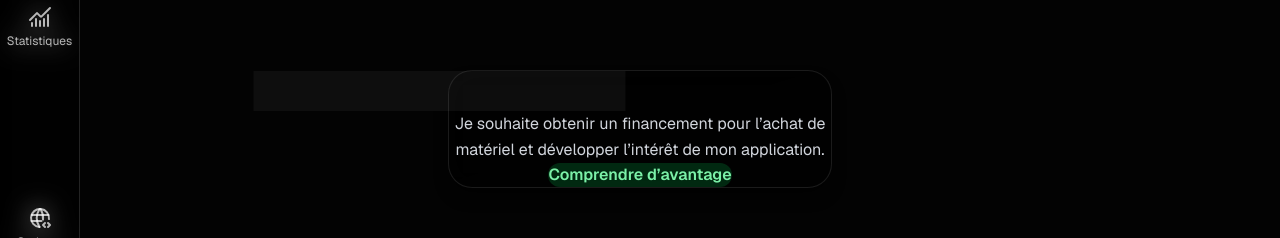
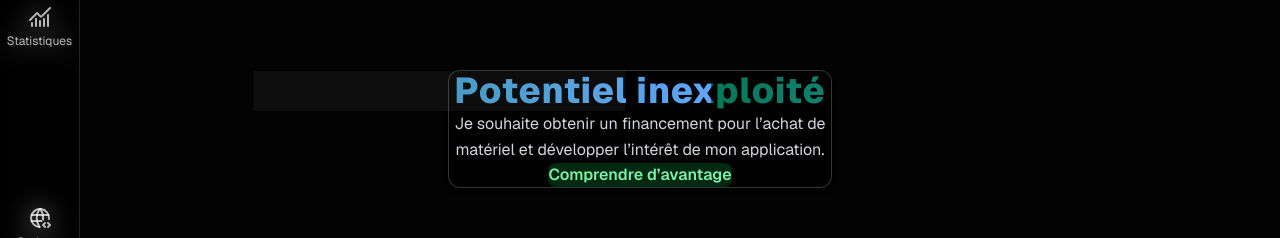
Before and after one commit to nonnzy7even7iete/nonnzytransformiumfullstackbundel, a Next.js app: page /dashboard in a window 1280 px wide. Shown: the part 271-509 px from the top of the page. Built offline with nearby package versions, Linux system fonts and the light colour scheme; no server answers; sample sign-in values are in the browser's storage.

Commit message:
Zy Bulding workflow

```diff
--- a/src/components/PotentialCard.tsx
+++ b/src/components/PotentialCard.tsx
@@ -1,7 +1,6 @@
 "use client";
 
 import { useRouter } from "next/navigation";
-import ShinyTitle from "./ShinyTitle"; // Assure-toi que ce composant existe
 
 interface PotentialCardProps {
   title?: string;
@@ -21,22 +20,63 @@ export default function PotentialCard({
       className="
         max-w-sm w-full mx-auto
         bg-gradient-to-br from-black/60 to-black/40
-        backdrop-blur-lg border border-white/10
-        rounded-3xl p-8
-        flex flex-col items-center text-center
-        shadow-lg shadow-black/50
-        hover:scale-105 hover:shadow-xl hover:shadow-green-400/30
-        transition-all duration-300
-        cursor-pointer
+        backdrop-blur-lg border border-white/20
+        rounded-xl p-8 flex flex-col items-center text-center
+        shadow-md shadow-black/40
+        hover:scale-105 hover:shadow-lg hover:shadow-green-400/20
+        transition-all duration-300 cursor-pointer
       "
     >
-      {/* Titre en shiny gradient */}
-      <ShinyTitle
-        text={title}
-        gradientFrom="green-700"
-        gradientTo="blue-400"
-        className="mb-4 tracking-wide"
-      />
+      {/* Titre shiny gradient */}
+      <h2 className="relative text-3xl md:text-4xl font-extrabold mb-4 tracking-wide bg-clip-text text-transparent">
+        {title}
+        <span className="shine-overlay"></span>
+
+        <style jsx>{`
+          h2 {
+            background-image: linear-gradient(
+              to right,
+              #047857,
+              #60a5fa
+            ); /* green-700 -> blue-400 */
+            background-size: 200% auto;
+            animation: shine 3s linear infinite;
+          }
+
+          @keyframes shine {
+            0% {
+              background-position: -200% 0;
+            }
+            100% {
+              background-position: 200% 0;
+            }
+          }
+
+          .shine-overlay {
+            position: absolute;
+            inset: 0;
+            background: rgba(255, 255, 255, 0.3);
+            opacity: 0;
+            pointer-events: none;
+            animation: shine-overlay 2.5s ease-in-out infinite;
+          }
+
+          @keyframes shine-overlay {
+            0% {
+              opacity: 0;
+              transform: translateX(-100%);
+            }
+            50% {
+              opacity: 0.5;
+              transform: translateX(50%);
+            }
+            100% {
+              opacity: 0;
+              transform: translateX(100%);
+            }
+          }
+        `}</style>
+      </h2>
 
       {/* Description */}
       <p className="text-gray-300 text-sm md:text-base mb-6 leading-relaxed">
@@ -49,7 +89,7 @@ export default function PotentialCard({
         className="
           px-8 py-3
           bg-green-500/20 text-green-300 font-semibold
-          rounded-xl
+          rounded-lg
           hover:bg-green-500/30
           hover:text-white
           transition-colors duration-300
--- a/src/components/ShinyTitle.tsx
+++ /dev/null
@@ -1,70 +0,0 @@
-"use client";
-
-interface ShinyTitleProps {
-  text: string;
-  gradientFrom?: string; // couleur de départ Tailwind (ex: green-700)
-  gradientTo?: string; // couleur de fin Tailwind (ex: blue-400)
-  className?: string; // classes supplémentaires si besoin
-}
-
-export default function ShinyTitle({
-  text,
-  gradientFrom = "green-700",
-  gradientTo = "blue-400",
-  className = "",
-}: ShinyTitleProps) {
-  return (
-    <>
-      <h2
-        className={`relative text-3xl md:text-4xl font-extrabold bg-clip-text text-transparent ${className}`}
-        style={{
-          backgroundImage: `linear-gradient(to right, var(--tw-gradient-stops))`,
-          backgroundSize: "200% auto",
-          animation: "shine 3s linear infinite",
-        }}
-      >
-        {text}
-
-        {/* Overlay shine */}
-        <span className="shine-overlay"></span>
-      </h2>
-
-      <style jsx>{`
-        h2 {
-          --tw-gradient-stops: theme(colors. ${gradientFrom}) 0%,
-            theme(colors. ${gradientTo}) 100%;
-        }
-        @keyframes shine {
-          0% {
-            background-position: -200% 0;
-          }
-          100% {
-            background-position: 200% 0;
-          }
-        }
-        .shine-overlay {
-          position: absolute;
-          inset: 0;
-          background: rgba(255, 255, 255, 0.3);
-          opacity: 0;
-          pointer-events: none;
-          animation: shine-overlay 2.5s ease-in-out infinite;
-        }
-        @keyframes shine-overlay {
-          0% {
-            opacity: 0;
-            transform: translateX(-100%);
-          }
-          50% {
-            opacity: 0.5;
-            transform: translateX(50%);
-          }
-          100% {
-            opacity: 0;
-            transform: translateX(100%);
-          }
-        }
-      `}</style>
-    </>
-  );
-}
```
